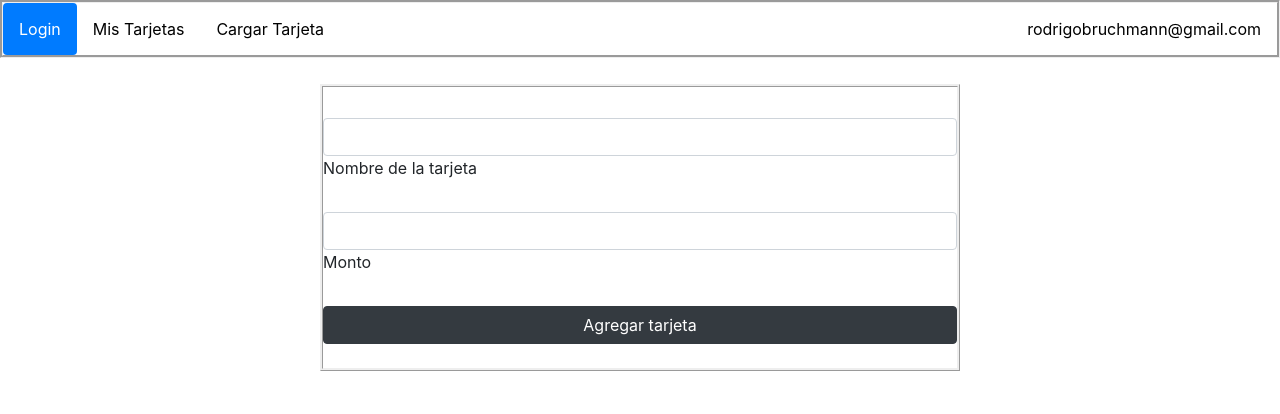
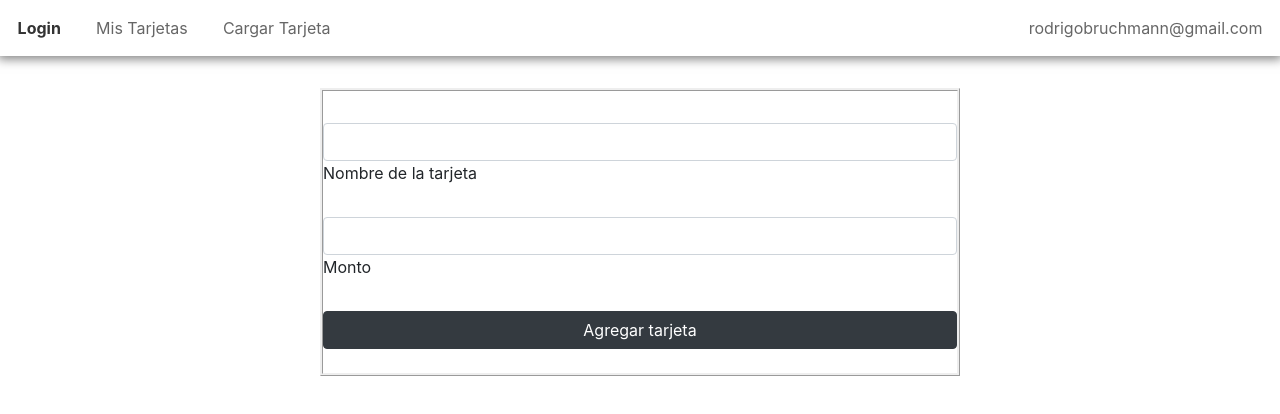
Before and after one commit to NcNesit/elLuchoTp, an Angular app: page / in a window 1280 px wide. Shown: the top 414 px of the page. Built offline with nearby package versions, Linux system fonts and the light colour scheme.

Commit message:
(fix): diseño de la navbar

```diff
--- a/src/app/app.component.css
+++ b/src/app/app.component.css
@@ -28,28 +28,29 @@ img {
 
 ul {
   list-style-type: none;
-    margin: 0;
+  margin: 0 0 2rem;
   padding: 0;
   overflow: hidden;
   background-color: white;
-    border: groove;
-    margin-bottom: 2%;
+  box-shadow: 0 1px 10px 2px rgba(0, 0, 0, 0.5);
 }
 
 li {
   float: left;
 }
 
+li > a.active {
+  font-weight: bold;
+  color: #333;
+}
+
 li a {
   display: block;
-    color: black;
   text-align: center;
-    padding: 14px 16px;
+  padding: 1rem 1.1rem;
   text-decoration: none;
-}
+  color: #666;
 
-.header {
-    margin-left: 12%;
 }
 
 footer {
--- a/src/app/app.component.html
+++ b/src/app/app.component.html
@@ -1,36 +1,27 @@
-<body>
-    <ul ngbNav #nav="ngbNav" class="nav-pills">
-
-        <li ngbNavItem>
-            <a ngbNavLink>Login</a>
+<ul class="nav" ngbNav #nav="ngbNav">
+  <li class="nav-item" ngbNavItem>
+    <a class="nav-link" ngbNavLink>Login</a>
     <ng-template ngbNavContent>
       <login></login>
     </ng-template>
   </li>
-
-        <li ngbNavItem>
-            <a ngbNavLink>Mis Tarjetas</a>
+  <li class="nav-item" ngbNavItem>
+    <a class="nav-link" ngbNavLink>Mis Tarjetas</a>
     <ng-template ngbNavContent>
       <Tarjetas></Tarjetas>
     </ng-template>
   </li>
-
-        <li ngbNavItem>
-            <a ngbNavLink>Cargar Tarjeta</a>
+  <li class="nav-item" ngbNavItem>
+    <a class="nav-link" ngbNavLink>Cargar Tarjeta</a>
     <ng-template ngbNavContent>
       <agregar-tarjeta></agregar-tarjeta>
     </ng-template>
+
   </li>
-
 
   <li ngbNavItem [disabled]="true" class="ml-auto">
     <a> rodrigobruchmann@gmail.com</a>
   </li>
-
-
 </ul>
 
-
 <div [ngbNavOutlet]="nav"></div>
-
-</body>
```
Lines whose indentation alone changed are shown as unchanged.
